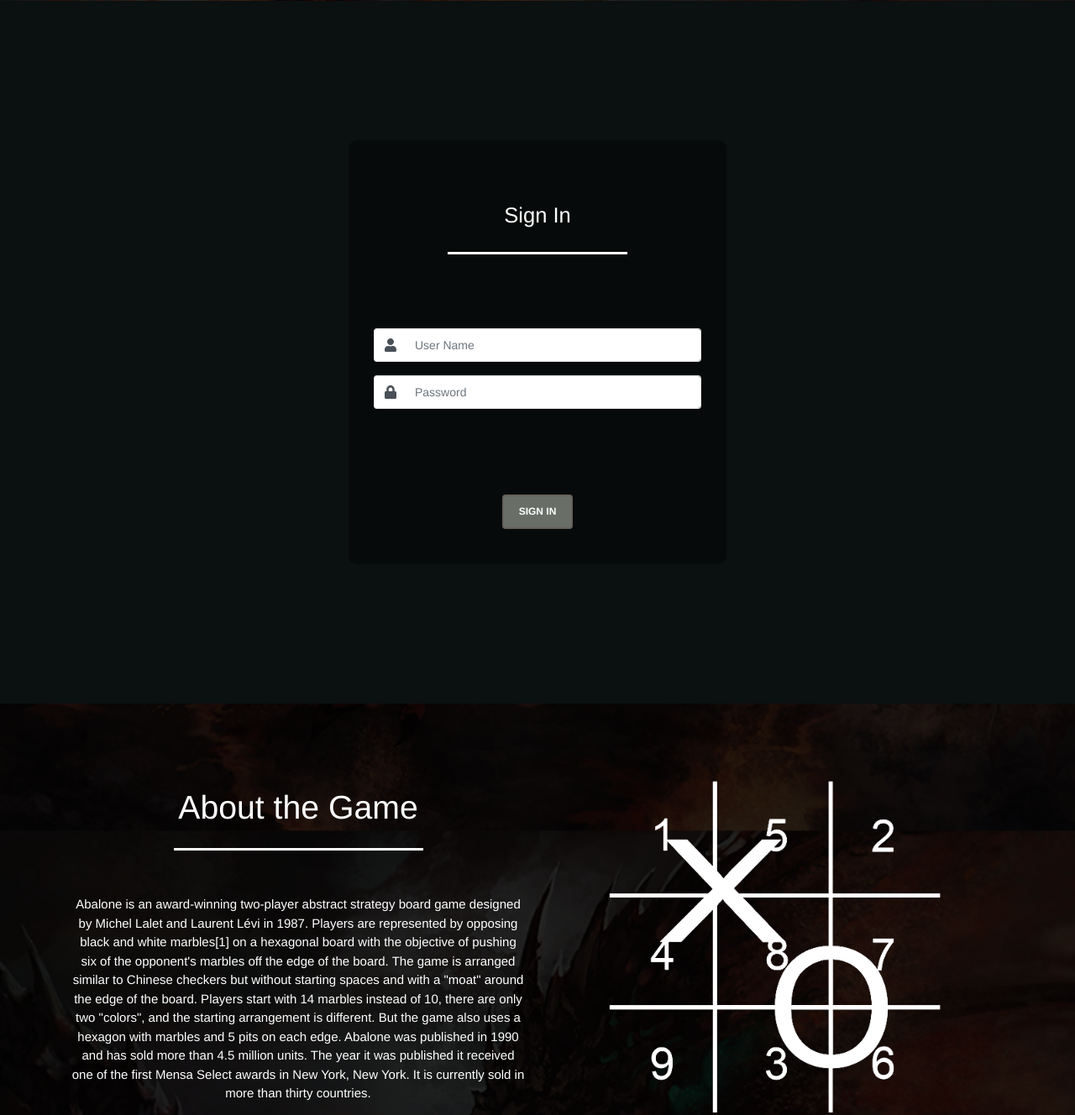
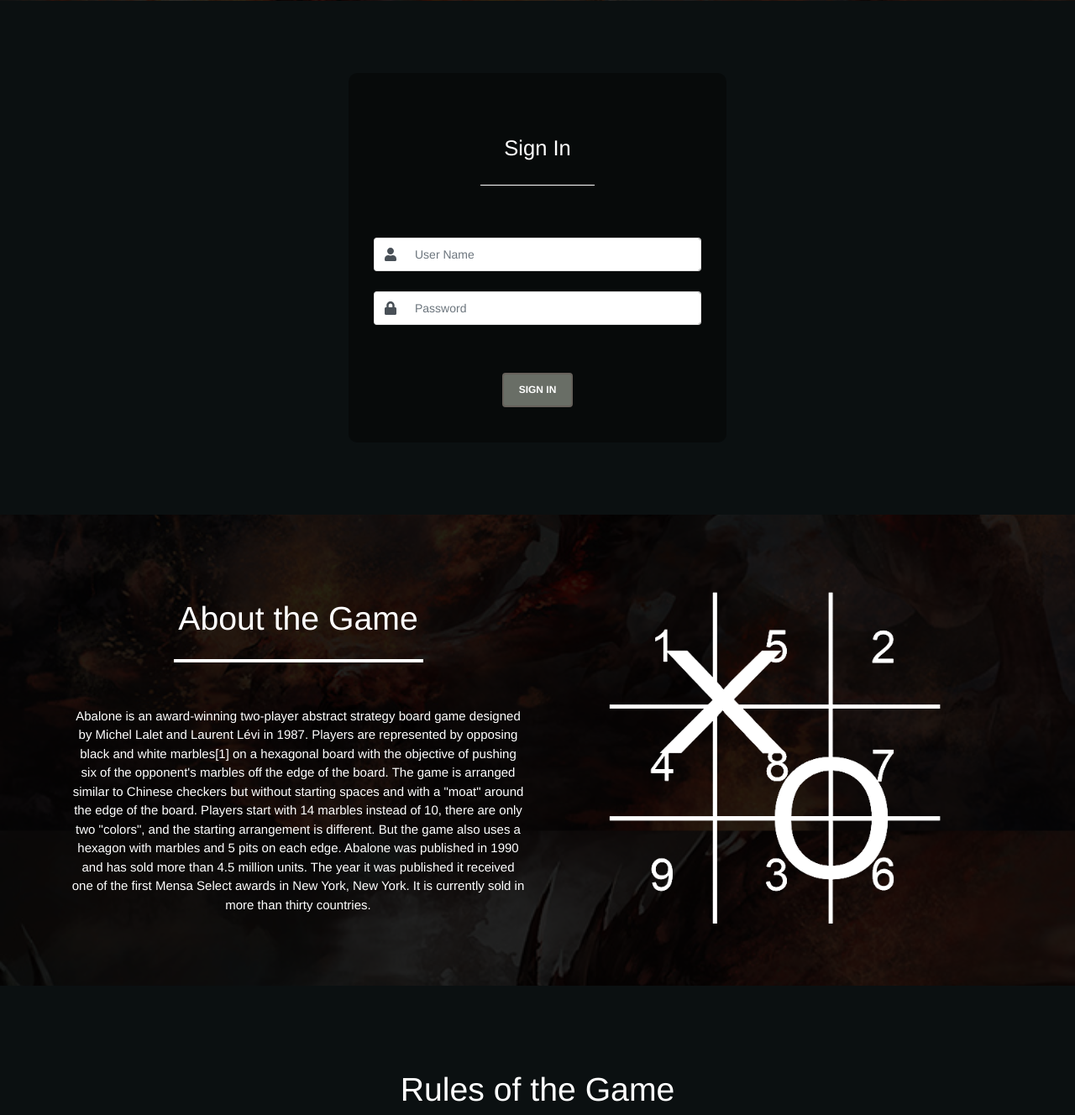
Before and after one commit to rhn19/Xodia_2019, a Django app: page / in a window 1280 px wide. Shown: the part 799-2127 px from the top of the page at 84% size. Run offline with Django 3.2, Linux system fonts and the light colour scheme; parts of the project's set-up code (start-up, migrations or seed data) failed here and were passed over; some libraries are stand-ins or nearby versions; some web fonts are replaced.

Commit message:
SIgn In Fixed

```diff
--- a/xodia_auth/auth_app/templates/auth_app/index.html
+++ b/xodia_auth/auth_app/templates/auth_app/index.html
@@ -163,18 +163,18 @@
     {% csrf_token %}
       <div class="container">
 		<div class="row">
-			<div class="col-sm mr-auto ml-auto text-center mb-5 mt-5">
-            <div class="row justify-content-center mb-5 mt-5">
+			<div class="col-sm mr-auto ml-auto text-center">
+            <div class="row justify-content-center mb-3 mt-3">
           <div class="col-sm" style="max-width:30rem; width:75%;">
             <div class="container " style="background-color: rgba(0,0,0,0.4);border-radius: 10px;padding-left: 30px;padding-right: 30px;padding-top: 0px; ">
 
               <div class="text-center"><br><br>
-                <div class="text-center text-muted mb-5">
+                <div class="text-center text-muted mb-3">
                     <h3 class="title description-white">Sign In</h3>
-                    <div class="heading-underline" style="width: 55%;height: .2rem;background-color: #FFFFFF;margin: 0.2rem auto 2rem"></div>
+                    <div class="heading-underline" style="width: 35%;height: .1rem;background-color: #FFFFFF;margin: 0.2rem auto 2rem;margin-top: 0px;padding-top: 0px;"></div>
                   </div>
                 <form>
-                  <div class="form-group mb-3" style="padding-top: 40px;">
+                  <div class="form-group mb-4" style="padding-top: 30px;">
                     <div class="input-group input-group-alternative">
                       <div class="input-group-prepend">
                         <span class="input-group-text"><svg class="svg-inline--fa fa-user fa-w-14" aria-hidden="true" data-prefix="fa" data-icon="user" role="img" xmlns="http://www.w3.org/2000/svg" viewBox="0 0 448 512" data-fa-i2svg=""><path fill="currentColor" d="M224 256c70.7 0 128-57.3 128-128S294.7 0 224 0 96 57.3 96 128s57.3 128 128 128zm89.6 32h-16.7c-22.2 10.2-46.9 16-72.9 16s-50.6-5.8-72.9-16h-16.7C60.2 288 0 348.2 0 422.4V464c0 26.5 21.5 48 48 48h352c26.5 0 48-21.5 48-48v-41.6c0-74.2-60.2-134.4-134.4-134.4z"></path></svg><!-- <i class="fa fa-user" aria-hidden="true"></i> --></span>
@@ -182,7 +182,7 @@
                       <input class="form-control" placeholder="User Name" type="text" name="username">
                     </div>
                   </div>
-                  <div class="form-group" style="padding-bottom: 60px;">
+                  <div class="form-group" style="padding-bottom: 20px;">
                     <div class="input-group input-group-alternative">
                       <div class="input-group-prepend">
                        <span class="input-group-text"><svg class="svg-inline--fa fa-lock fa-w-14" aria-hidden="true" data-prefix="fa" data-icon="lock" role="img" xmlns="http://www.w3.org/2000/svg" viewBox="0 0 448 512" data-fa-i2svg=""><path fill="currentColor" d="M400 224h-24v-72C376 68.2 307.8 0 224 0S72 68.2 72 152v72H48c-26.5 0-48 21.5-48 48v192c0 26.5 21.5 48 48 48h352c26.5 0 48-21.5 48-48V272c0-26.5-21.5-48-48-48zm-104 0H152v-72c0-39.7 32.3-72 72-72s72 32.3 72 72v72z"></path></svg><!-- <i class="fa fa-lock"></i> --></span>
@@ -190,16 +190,12 @@
                       <input class="form-control" placeholder="Password" type="password" name="password">
                     </div>
                   </div>
-
-                    <div class="row mt-3">
-
-
-            </div>
-                  </div>
                   <p style="color:white;">{{ error }}</p>
                   <div class="text-center"><br>
                     <button type="submit" class="btn bg-dimgrey">Sign in</button>
                   </div><br><br>
+                  </div>
+
                 </form>
               </div>
             </div>
```
